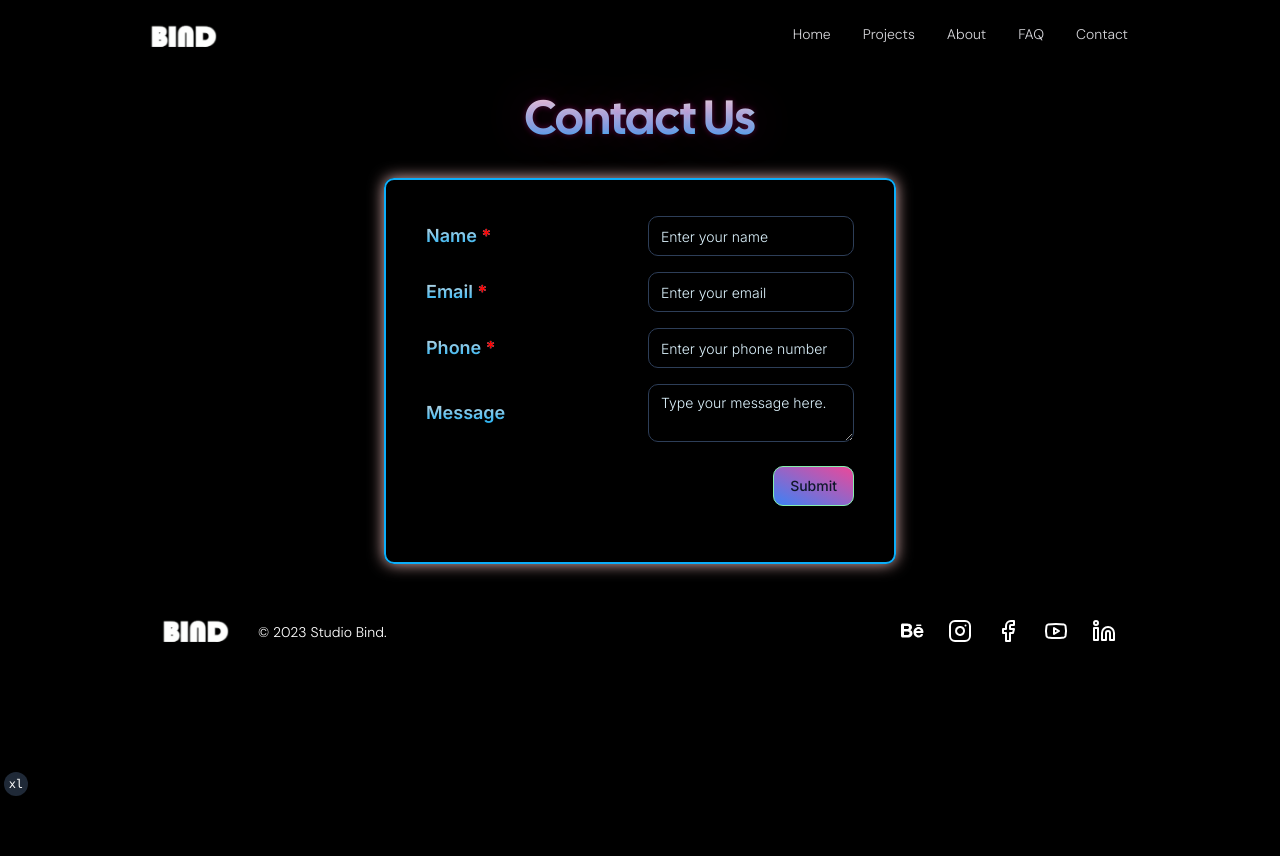
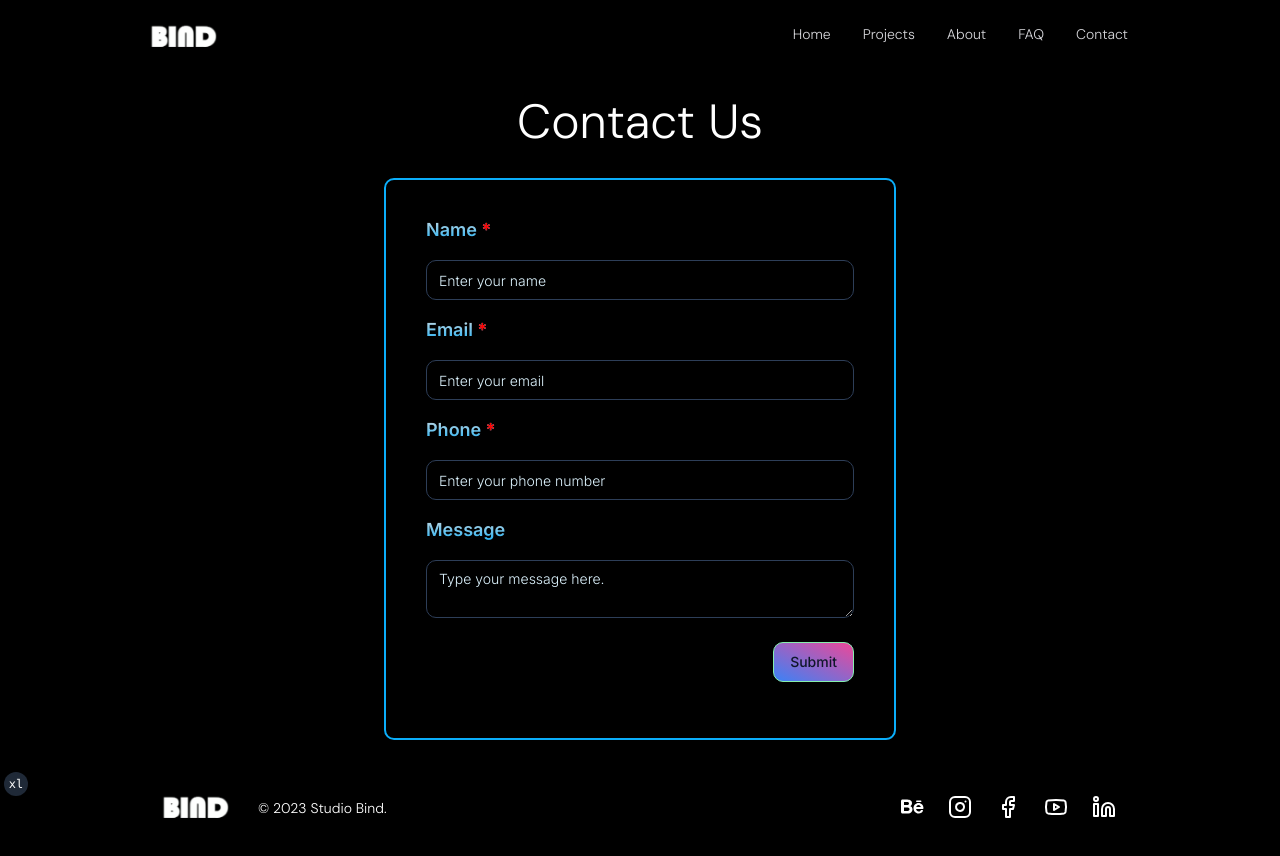
Before and after one commit to AntonyJudeShaman/BindArchitects, a Next.js app: page /contact in a window 1280 px wide. Shown: the top 856 px of the page. Before the commit the page ends 800 px from the top, so only its background shows below. Built offline with nearby package versions, Linux system fonts and the light colour scheme; a web font is replaced by a local one.

Commit message:
project cards

```diff
--- a/app/contact/page.tsx
+++ b/app/contact/page.tsx
@@ -44,7 +44,7 @@ function page() {
                 <Image height={90} width={90} alt="logo" src={logo} />
               </div>
       </div>
-        <p className="md:text-5xl text-4xl font-heading font-semibold sub-gradient mb-8 mt-10 text-center display-animation">
+        <p className="md:text-5xl text-4xl dmsans mb-8 mt-10 text-center ">
           Contact Us
         </p>
         <Contactform className="" />
--- a/app/frequently-asked-questions/page.tsx
+++ b/app/frequently-asked-questions/page.tsx
@@ -5,7 +5,7 @@ import Nav from "@/components/nav";
 import { marketingConfig } from "config/marketing";
 import { SiteFooter } from "@/components/site-footer";
 import Questions from "@/components/still-questions";
-import logo from "@/components/logo.png"
+import logo from "@/components/logo.png";
 import Image from "next/image";
 import { Metadata } from "next";
 import Link from "next/link";
@@ -14,15 +14,13 @@ import { cn } from "@/lib/utils";
 export const metadata: Metadata = {
   title: "FAQ | Studio Bind",
   description: "Frequently asked questions by clients.",
-}
+};
 
 function page() {
   return (
     <>
       <title>FAQ | Studio Bind</title>
-    <div
-      className="min-h-screen animate-fade-in py-4 mt-4"
-    >
+      <div className="min-h-screen animate-fade-in py-4 mt-4">
         <div className="md:ml-5 ml-5 flex  justify-between">
           <MainNav items={marketingConfig.mainNav} />
           <nav className="justify-between">
@@ -45,7 +43,7 @@ function page() {
             <Image height={90} width={90} alt="logo" src={logo} />
           </div>
         </div>
-      <p className="md:text-5xl text-4xl font-heading font-semibold sub-gradient mb-5 mt-10 text-center display-animation">
+        <p className="md:text-5xl text-4xl dmsans mb-5 mt-10 text-center ">
           Frequently asked questions
         </p>
         <FAQAccordion />
--- a/components/contact-form.jsx
+++ b/components/contact-form.jsx
@@ -114,7 +114,7 @@ export function Contactform({ className }) {
       >
         <div className="grid gap-4 py-4">
           <div
-            className="grid grid-cols-1 md:grid-cols-2 items-center gap-4"
+            className="grid grid-cols-1 md:grid-cols-1 items-center gap-4"
 
             aria-label="enter your name"
           >
@@ -142,7 +142,7 @@ export function Contactform({ className }) {
             )}
           </div>
           <div
-            className="grid grid-cols-1 md:grid-cols-2 items-center gap-4"
+            className="grid grid-cols-1 md:grid-cols-1 items-center gap-4"
 
             aria-label="enter your email"
           >
@@ -170,7 +170,7 @@ export function Contactform({ className }) {
             )}
           </div>
           <div
-            className="grid grid-cols-1 md:grid-cols-2 items-center gap-4"
+            className="grid grid-cols-1 md:grid-cols-1 items-center gap-4"
 
             aria-label="enter your phone number"
           >
@@ -198,7 +198,7 @@ export function Contactform({ className }) {
             )}
           </div>
           <div
-            className="grid grid-cols-1 md:grid-cols-2 items-center gap-4"
+            className="grid grid-cols-1 md:grid-cols-1 items-center gap-4"
 
             aria-label="enter your message optional"
           >
--- a/components/ui/accordion.tsx
+++ b/components/ui/accordion.tsx
@@ -16,7 +16,7 @@ const AccordionItem = React.forwardRef<
 >(({ className, ...props }, ref) => (
   <AccordionPrimitive.Item
     ref={ref}
-    className={cn("border-b border-red-400 ", className)}
+    className={cn("border-b border-red-100 ", className)}
     {...props}
   />
 ));
--- a/styles/globals.css
+++ b/styles/globals.css
@@ -215,8 +215,8 @@
     border-radius: 10px;
     padding: 20px;
     border: 2px solid #0baefa;
-    box-shadow: 0px 0px 10px #e9baba;
-    animation: glow 4s infinite ease-in-out;
+    /* box-shadow: 0px 0px 10px #e9baba; */
+    /* animation: glow 4s infinite ease-in-out; */
   }
 
   @keyframes glow {
```
Lines whose indentation alone changed are shown as unchanged.
